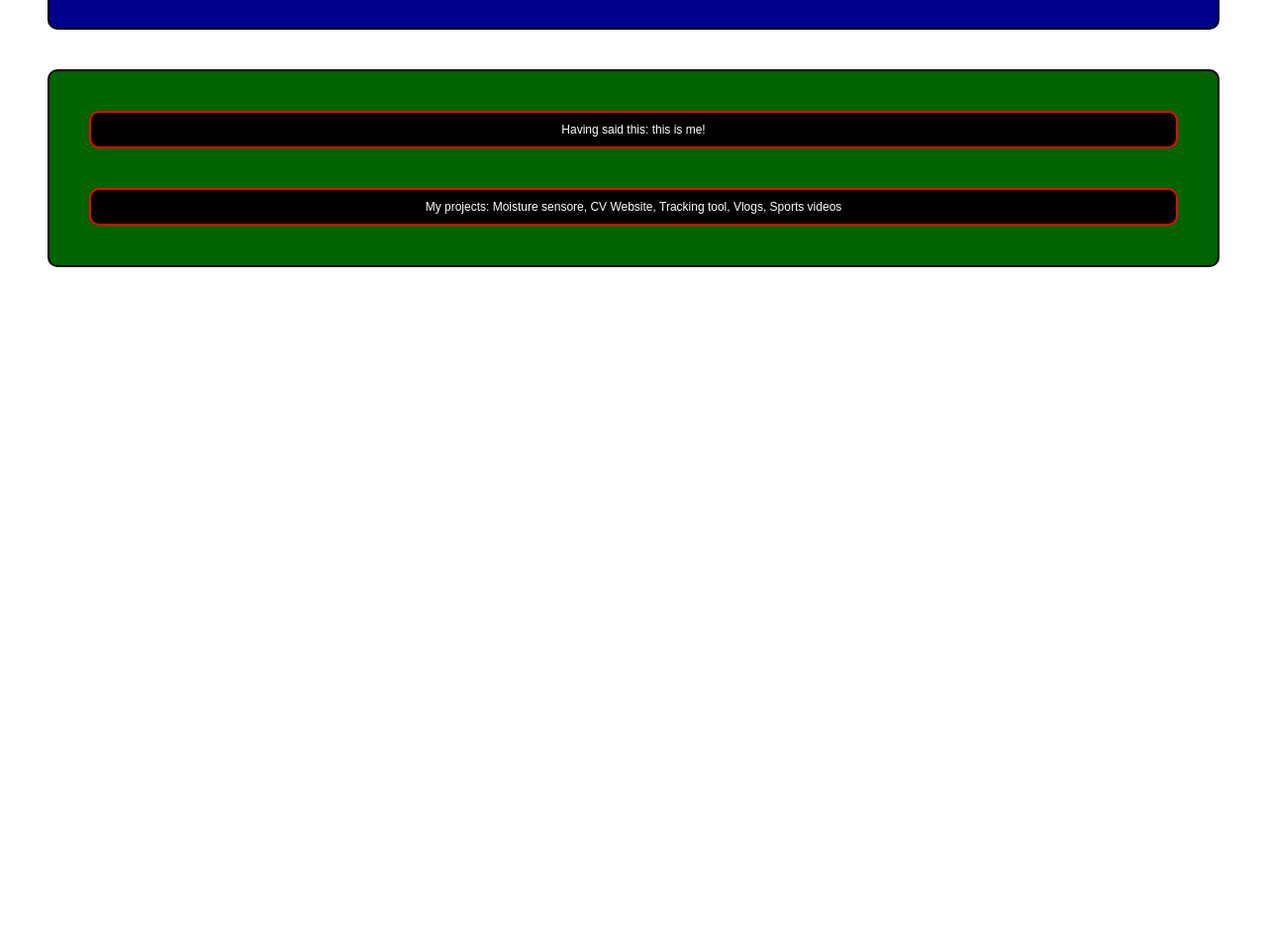
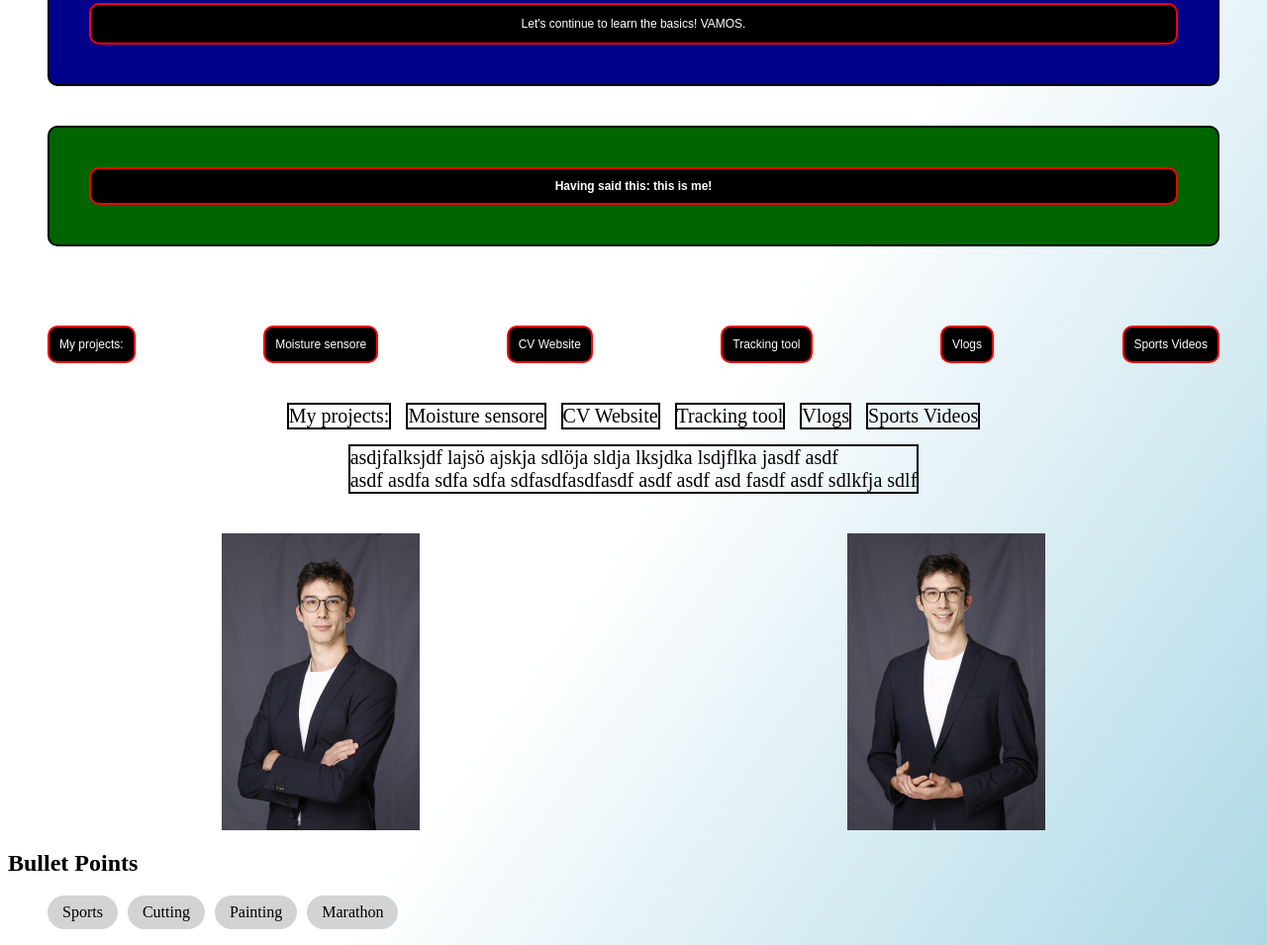
Before and after one commit to philippmseitz/philippmseitz.github.io, a plain HTML site: page index.html in a window 1280 px wide. Shown: the part 591-1546 px from the top of the page at 99% size. Before the commit the page ends 901 px from the top, so only its background shows below. Drawn offline with Linux system fonts and the light colour scheme.

Commit message:
Flexbox, Bilder, Navigation, Listen, Hover, BG mit Schweiff

```diff
--- a/index.html
+++ b/index.html
@@ -10,11 +10,27 @@
 <body>
     <h1 id="mainheader">This is me!<br>Philipp Seitz</h1>
 
+    <nav class="navigation">
+        <a href="#firstpart">About me</a>  <!-- sucht nach id=#firstpart; im selben Dokument/File -->
+        <a href="#secondpart">Experience</a>
+        <a href="#thirdpart">Projects</a>
+    </nav>
+
+    <!-- <a href="kontakt.html">Kontakt</a>       Navigiert zu einer NEUEN Datei
+        <a href="#kontakt">Kontakt</a>            Springt zu einem Element auf der GLEICHEN Seite
+        <a href="https://google.com">Google</a>   Navigiert zu einer externen Website -->
+
     <section id="firstpart">
         <p class="intro">In professional sport, I have experienced the value of team spirit and motivation. I am very
             interested in the marketing of products and am prepared to promote this interest through my willingness to
             perform.</p>
         <p>Greatful to see how the developement is going at this project</p>
+    </section>
+        <svg viewBox="0 0 500 500">
+            <path d="M0,100 Q250,0 500,150" fill="none" stroke="lightblue" stroke-width="20"/>
+        </svg>
+    <section>
+
     </section>
 
     <section id="secondpart">
@@ -27,10 +43,42 @@
 
     <section id="thirdpart">
         <p>Having said this: this is me!</p>
-        <p>My projects: Moisture sensore, CV Website, Tracking tool, Vlogs, Sports videos</p>
     </section>
 
-    <!--platzhalter für foto-->
+    <section class="projects">
+        <p>My projects:</p>
+        <p>Moisture sensore</p>
+        <p>CV Website</p>
+        <p>Tracking tool</p>
+        <p>Vlogs</p>
+        <p>Sports Videos</p>
+    </section>
+
+    <section class="projects2">
+        <div>My projects:</div>
+        <div>Moisture sensore</div>
+        <div>CV Website</div>
+        <div>Tracking tool</div>
+        <div>Vlogs</div>
+        <div>Sports Videos</div>
+        <div>asdjfalksjdf lajsö ajskja sdlöja sldja lksjdka lsdjflka jasdf asdf <br>asdf asdfa sdfa sdfa sdfasdfasdfasdf asdf asdf asd fasdf asdf sdlkfja sdlf</div>
+    </section>
+
+    <section class="pictures">
+        <img src="PS1.jpg" alt="Philipp">
+        <img src="PS2.jpg" alt="Philipp2">
+    </section>
+
+    <section>
+        <h2>Bullet Points</h2>
+        <ul>
+            <li>Sports</li>
+            <li>Cutting</li>
+            <li>Painting</li>
+            <li>Marathon</li>
+        </ul>
+    </section>
+
 </body>
 
 </html>
--- a/style.css
+++ b/style.css
@@ -2,6 +2,7 @@ h1{text-align: center;
 color: blue;
 font-size: 32px;
 font-family: Helvetica, sans-serif;
+letter-spacing: 2px;
 }
 
 p{text-align: center;
@@ -13,6 +14,11 @@ padding: 10px;
 border: 2px solid red;
 border-radius: 10px;
 font-family: Arial, Helvetica, sans-serif;
+}
+
+body{
+    /*background: linear-gradient(to right, #ff6b6b, #4ecdc4);*/
+    background: linear-gradient(125deg, white 60%, lightblue 100%);
 }
 
 .intro{
@@ -46,6 +52,8 @@ font-family: Arial, Helvetica, sans-serif;
     border: 2px solid black;
     margin: 40px;
     border-radius: 10px;
+    line-height: 1.5;
+
 }
 
 #thirdpart{
@@ -53,4 +61,88 @@ font-family: Arial, Helvetica, sans-serif;
     border: 2px solid black;
     margin: 40px;
     border-radius: 10px;
+    font-weight: 900;
+
 }
+
+.projects{
+    display: flex;
+    flex-direction: row;
+    justify-content: space-between;
+}
+
+/*flex-direction: row, column; align-iteams: center, stretch*/
+
+.projects2{
+    display: flex;
+    gap: 15px;
+    flex-wrap: wrap;
+    justify-content: center;
+    align-items: center;
+}
+
+/* flex-wrap: wrap; justify-content: flex-start, center, space-between, space-around*/
+
+div{
+    border: 2px solid black;
+    font-size: 20px;
+}
+
+.projects2 div{
+    transition: transform 0.2s, background-color 0.2s;
+}
+
+.projects2 div:hover{
+    transform: scale(1.05);
+    background-color: lightblue;
+}
+
+.pictures{ /*gesamter container*/
+    display: flex;
+    margin-top: 40px;
+    justify-content: space-around;
+}
+
+.pictures img{ /*alle img in .pictures*/
+    width: 200px;
+    height: auto;
+    border: none;
+}
+
+.navigation{
+    display: flex;
+    gap: 20px;
+    justify-content: center;
+}
+
+.navigation a{
+    color: black;
+    text-decoration: none;
+    background-color: lightgrey;
+    transition: 5s;
+}
+
+.navigation a:hover{
+    color: green;
+    text-decoration: none;
+}
+
+ul{
+    display: flex;
+    gap: 10px;
+    list-style-type: none;
+}
+
+li{
+    background-color: lightgray;
+    padding: 8px 15px;
+    border-radius: 20px;
+}
+
+svg {
+    position: absolute;
+    top: 0;
+    left: 0;
+    z-index: -1;  /* legt es HINTER den normalen Inhalt */
+    width: 100%;
+}
```
Also changed, not shown: PS1.JPG (added), PS2.JPG (added).
